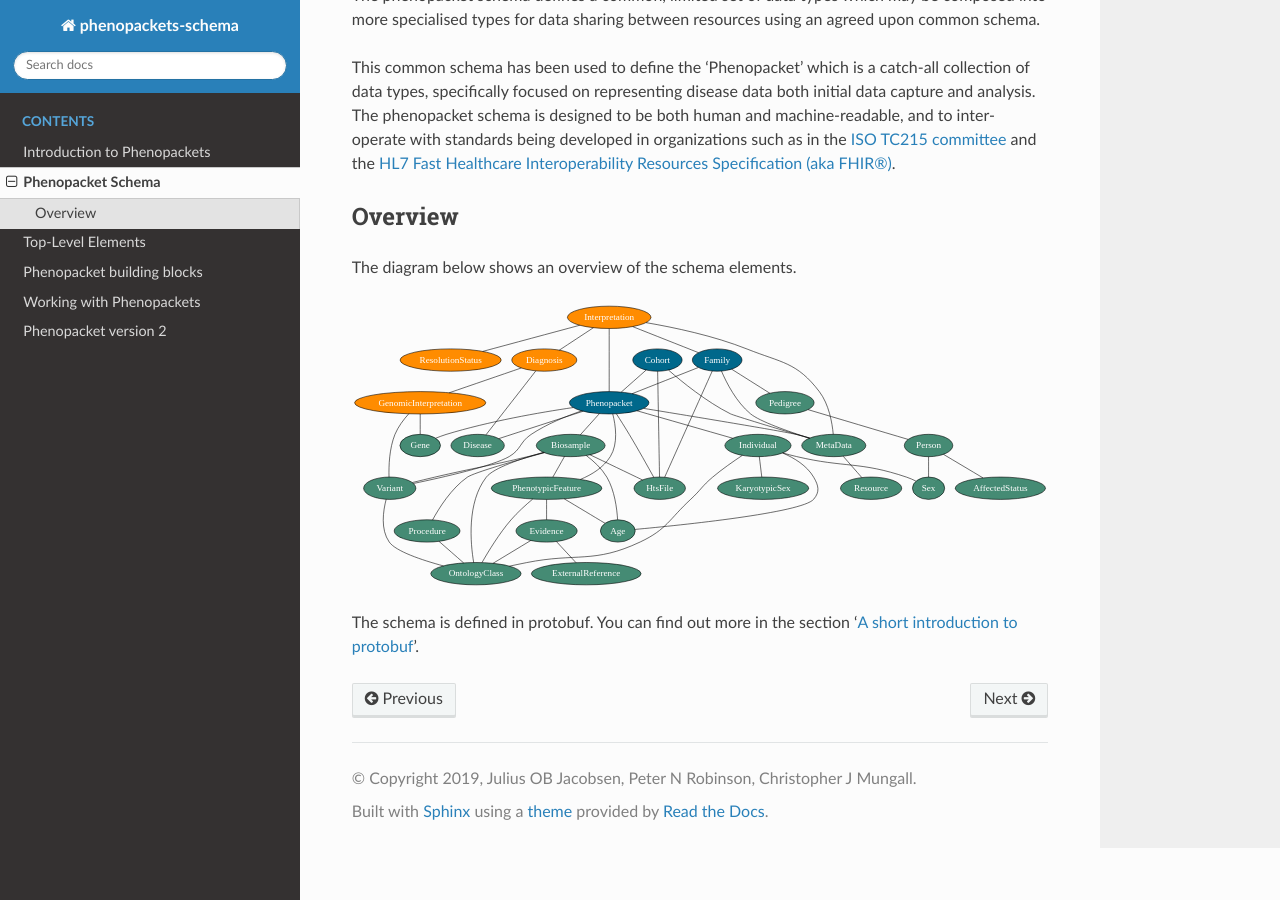
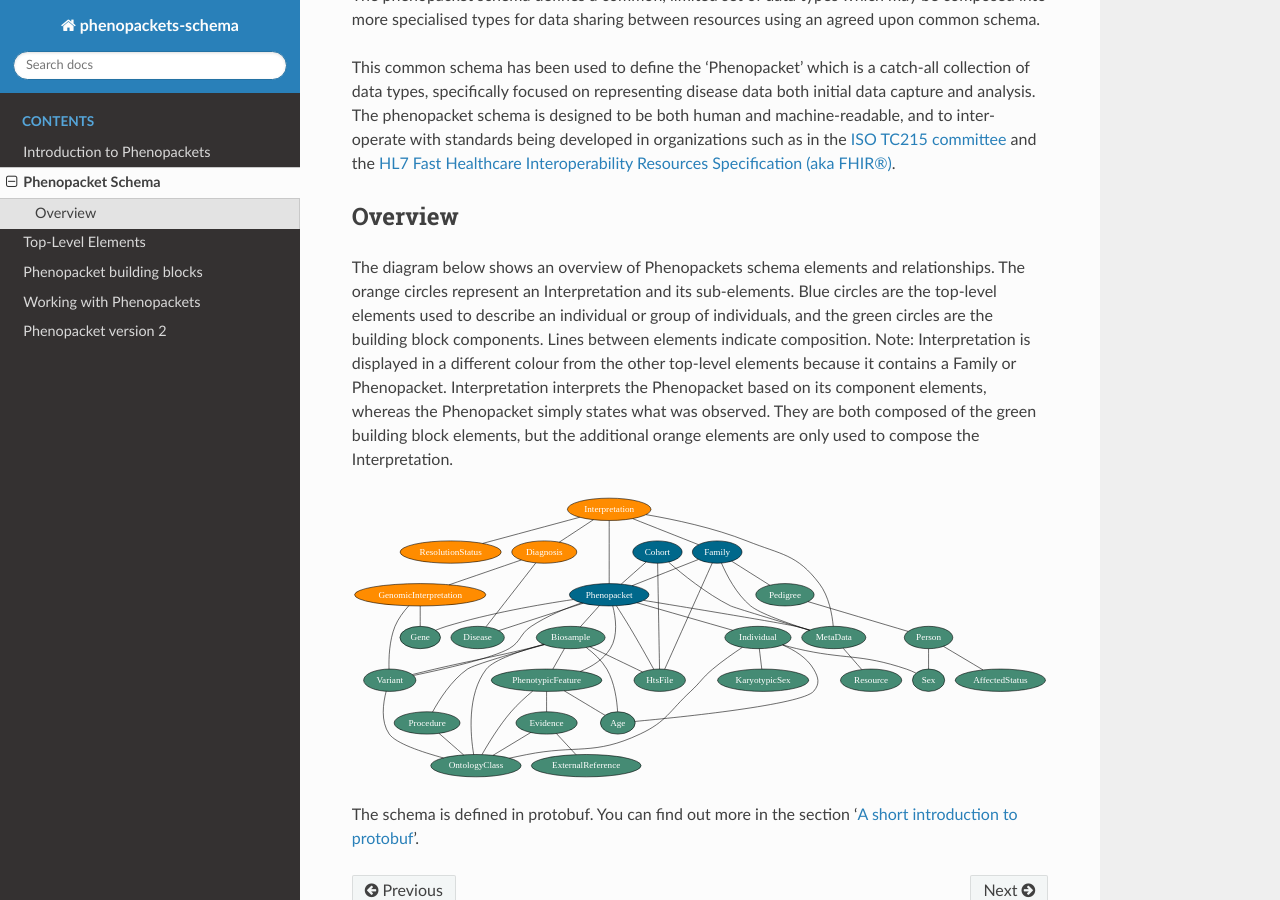
Before and after one commit to phenopackets/phenopacket-schema, a Sphinx documentation site: the page built from docs/schema.rst, in a window 1280 px wide and 900 px high, scrolled down 416 px. Built offline with Sphinx 7.4.7 and the Read the Docs theme 2.0.0, drawn with Linux system fonts in a browser that asks for light colours.

Commit message:
Update schema.rst
Additions to figure description

```diff
--- a/docs/schema.rst
+++ b/docs/schema.rst
@@ -25,7 +25,8 @@
 Overview
 ~~~~~~~~
 
-The diagram below shows an overview of the schema elements.
+The diagram below shows an overview of Phenopackets schema elements and relationships. The orange circles represent an Interpretation and its sub-elements. Blue circles are the top-level elements used to describe an individual or group of individuals, and the green circles are the building block components. Lines between elements indicate composition.
+Note: Interpretation is displayed in a different colour from the other top-level elements because it contains a Family or Phenopacket. Interpretation interprets the Phenopacket based on its component elements, whereas the Phenopacket simply states what was observed. They are both composed of the green building block elements, but the additional orange elements are only used to compose the Interpretation.
 
 .. figure:: graph/phenopacket-schema-v1.svg
 
```
